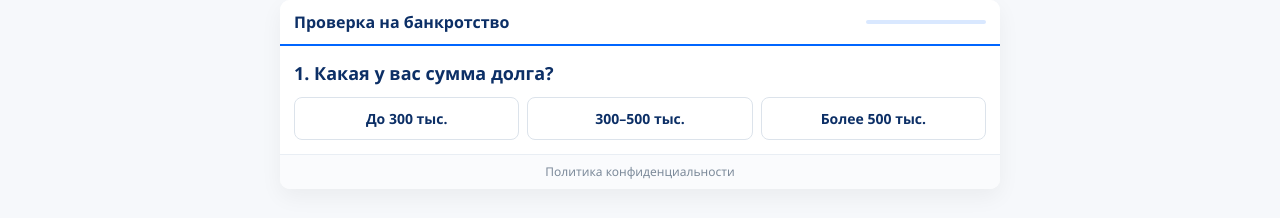
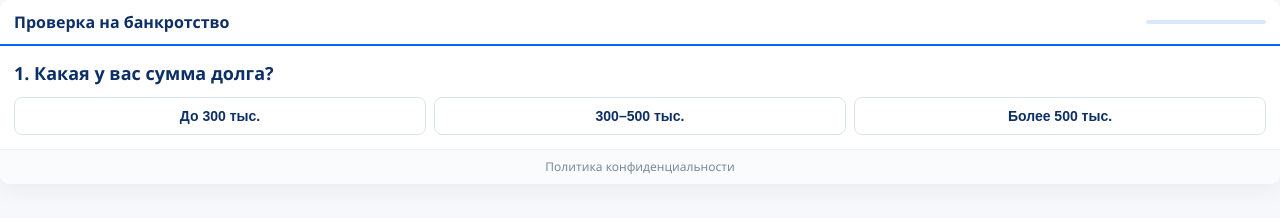
Before and after one commit to profremontpredst/quiz-cb, a plain HTML site: page index.html in a window 1280 px wide. Drawn offline with nearby package versions, Linux system fonts and the light colour scheme.

Commit message:
Update index.html

```diff
--- a/index.html
+++ b/index.html
@@ -9,19 +9,18 @@
   body{
     font-family:'Segoe UI',Tahoma,Geneva,Verdana,sans-serif;
     background:#f6f8fb;color:#111;line-height:1.5;
+    margin: 0;
+    padding: 0;
+    height: auto;
   }
-  .quiz-wrapper *{all:unset;display:revert;box-sizing:border-box}
 
   .quiz-wrapper{
-    min-height:100vh;
-    display:flex;align-items:center;justify-content:center;
-    padding:12px;background:#f2f5fa;
-  }
-  .quiz{
-    width:min(720px,96vw);
-    background:#fff;border-radius:10px;
+    background:#fff;
+    border-radius:10px;
     box-shadow:0 8px 22px rgba(0,0,0,.05);
     overflow:hidden;
+    margin: 0;
+    height: auto;
   }
 
   .quiz__header{
@@ -38,7 +37,7 @@
   .bar{width:120px;height:4px;border-radius:999px;background:rgba(0,102,255,.15);overflow:hidden;}
   .bar>span{display:block;height:100%;width:0%;background:#0066FF;transition:width .25s ease;}
 
-  .quiz__body{padding:14px}
+  .quiz__body{padding:14px; margin: 0;}
   .step{display:none;animation:fade .25s ease}
   .step.active{display:block}
   @keyframes fade{from{opacity:0;transform:translateY(6px)}to{opacity:1;transform:none}}
@@ -71,40 +70,20 @@
 
   /* ——— Блок "спасибо" ——— */
   .thanks-box{
-    display:none;text-align:center;padding:40px 20px;
+    display:none;text-align:center;padding:20px;
   }
   .thanks-box.active{display:block;animation:fade .4s ease;}
   .thanks-box img{
-    width:90px;height:90px;border-radius:50%;
-    margin-bottom:18px;object-fit:cover;
+    width:70px;height:70px;border-radius:50%;
+    margin-bottom:12px;object-fit:cover;
   }
-  .thanks-box p{font-size:17px;color:#0c2f66;font-weight:600;}
+  .thanks-box p{font-size:16px;color:#0c2f66;font-weight:600;}
 
-  @media(max-width:680px){.quiz__body{padding:12px}.options{grid-template-columns:1fr}}
- body, html {
-  margin: 0;
-  padding: 0;
-}
-
-.quiz-wrapper {
-  min-height: auto;
-  padding: 0;
-  background: transparent;
-}
- html, body {
-  height: auto !important;
-}
-
-.quiz-wrapper {
-  min-height: 0 !important;
-  height: auto !important;
-  padding-bottom: 0 !important;
-  margin-bottom: 0 !important;
-}
-
-.quiz {
-  margin-bottom: 0 !important;
-}
+  @media(max-width:680px){
+    .quiz__body{padding:12px}
+    .options{grid-template-columns:1fr}
+    .quiz-wrapper{margin:0;border-radius:0}
+  }
 </style>
 </head>
 <body>
```
